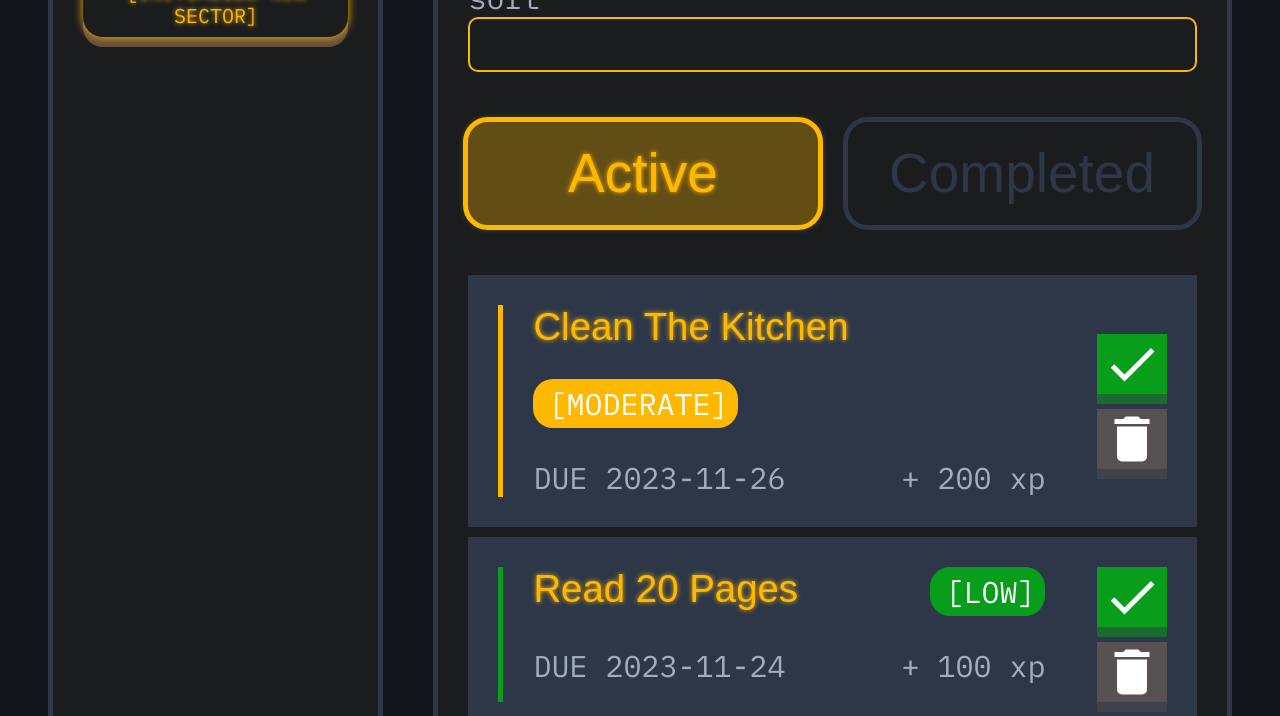
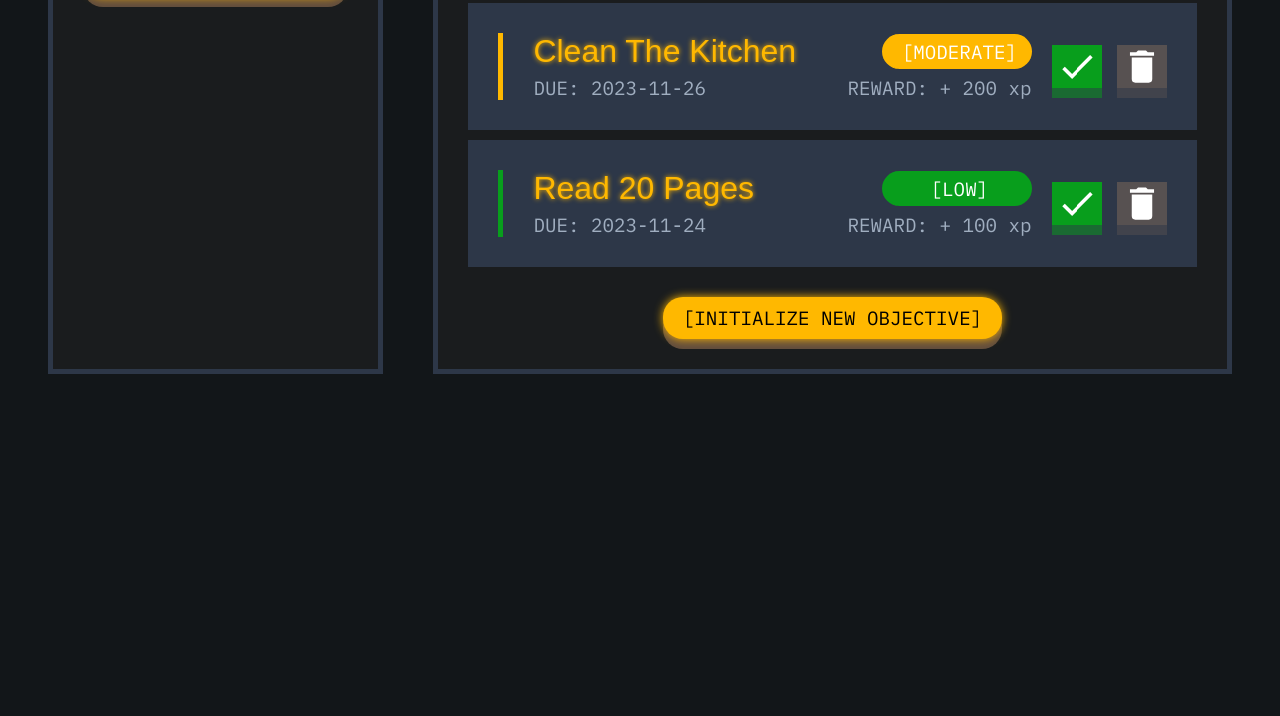
Before and after one commit to pontificust/odin-todo-list, a website built with webpack: page src/template.html in a window 1280 px wide. Shown: the part 682-1398 px from the top of the page. After the commit the page ends 1056 px from the top, so only its background shows below. Built offline with nearby package versions, Linux system fonts and the light colour scheme; files whose address does not match are found by name.

Commit message:
refactor: refine the design of a task card

```diff
--- a/src/assets/css/global.css
+++ b/src/assets/css/global.css
@@ -521,7 +521,7 @@ body {
     gap: 50px;
     background-color: var(--body-background-color);
     font-family: 'IBM Plex Mono reg', sans-serif;
-    font-size: clamp(1.6rem, 2.5vw, 3rem);
+    font-size: clamp(1.6rem, 1.5vw, 3rem);
     color: var(--secondary-text-color);
 }
 
@@ -550,7 +550,7 @@ header {
     text-transform: capitalize;
 }
 
-.header__title{
+.header__title {
     font-size: clamp(3rem, 5vw, 5.5rem);
     color: var(--primary-amber-color);
     text-shadow: 0px 0px 10px var(--shadow-color);
@@ -602,16 +602,12 @@ header {
 
 .main {
     display: grid;
-    grid-template-columns: 1fr 3fr;
+    grid-template-columns: 1fr 6fr;
     gap: 50px;
     padding: 0 clamp(20px, 3vw, 50px);
 }
 
-@media screen and (max-width: 1200px) {
-    .main {
-        grid-template-columns: 1fr;
-    }
-}
+
 
 /* aside styles start */
 
@@ -659,6 +655,7 @@ header {
 .aside__menu-project.active {
     box-shadow: 0 0 20px var(--primary-amber-color);
 }
+
 .aside__menu-icon {
     width: 35px;
     height: 35px;
@@ -704,7 +701,7 @@ header {
     right: 0;
 }
 
-.aside__menu-project:hover .aside__menu-btn-close{
+.aside__menu-project:hover .aside__menu-btn-close {
     opacity: 0.7;
 }
 
@@ -718,7 +715,7 @@ header {
     color: var(--primary-amber-color);
     text-shadow: 0 0 5px var(--primary-amber-color);
     box-shadow: 0 0 10px var(--primary-amber-color),
-    0 10px 0 #ffb88050;
+        0 10px 0 #ffb88050;
     align-self: center;
     padding: 10px;
     border-radius: 20px;
@@ -736,7 +733,7 @@ header {
 .tasks {
     display: flex;
     flex-direction: column;
-    gap: 50px;
+    gap: 30px;
     padding: clamp(15px, 3vw, 30px);
     background-color: var(--section-background-color);
     border: var(--border);
@@ -751,7 +748,7 @@ header {
 }
 
 .tasks__sector-title {
-    font-size: clamp(3rem, 5vw, 5.5rem);
+    font-size: clamp(3rem, 3vw, 3rem);
     font-family: 'IBM Plex Mono bold', sans-serif;
     align-self: center;
     overflow-wrap: anywhere;
@@ -761,7 +758,8 @@ header {
 
 .tasks__tabs {
     display: flex;
-    gap: 30px;
+    border-radius: 20px;
+    outline: 5px solid #2D3748;
 }
 
 .tasks__tab {
@@ -769,22 +767,26 @@ header {
     background-color: transparent;
     color: #2D3748;
     border: none;
-    outline: 5px solid #2D3748;
-    border-radius: 20px;
-    font-size: clamp(2rem, 5vw, 5.5rem);
-    padding: 20px;
+    font-size: clamp(2rem, 3vw, 3rem);
+    padding: 10px;
+    border: none;
     transition: all .4s;
     cursor: pointer;
     font-family: 'IBM Plex Mono bold', sans-serif;
+    border-radius: 0 20px 20px 0;
+}
+
+.tasks__tab:nth-of-type(1) {
+    border-radius: 20px 0 0 20px;
 }
 
 .tasks__tab:hover,
 .tasks__tab:focus,
 .tasks__tab.active {
     color: var(--primary-amber-color);
-    outline-color: var(--primary-amber-color);
+    /* outline-color: var(--primary-amber-color); */
     text-shadow: 0 0 5px var(--primary-amber-color);
-    box-shadow: 0 0 10px var(--primary-amber-color);
+    /* box-shadow: 0 0 10px var(--primary-amber-color); */
 }
 
 .tasks__cards {
@@ -797,22 +799,25 @@ header {
 .tasks__card {
     display: grid;
     grid-template-columns: 6fr 1fr;
-    gap: 30px;
+    gap: 20px;
     background-color: #2D3748;
     padding: 30px;
+    justify-content: space-between;
+    align-items: center;
 }
 
 .tasks__card-wrapper {
     display: flex;
     flex-direction: column;
-    gap: 30px;
+    gap: 5px;
 }
 
 .tasks__card-row {
     display: flex;
     justify-content: space-between;
+    gap: 20px;
+    align-items: center;
     flex-wrap: wrap;
-    gap: 30px;
     padding-left: 30px;
 }
 
@@ -820,14 +825,16 @@ header {
     color: var(--primary-amber-color);
     font-family: 'IBM Plex Mono bold', sans-serif;
     text-transform: capitalize;
-    font-size: clamp(2rem, 3vw, 4rem);
+    font-size: clamp(2rem, 2.5vw, 4rem);
     text-shadow: 0 0 5px var(--primary-amber-color);
 }
 
 .tasks__priority {
+    width: max(110px, 30%);
+    text-align: center;
     background-color: var(--status-red-color);
     color: #fff;
-    padding: 5px 10px;
+    padding: 5px 0;
     border-radius: 20px;
     text-transform: uppercase;
 }
@@ -838,16 +845,14 @@ header {
 
 .tasks__card-btns {
     display: flex;
-    flex-direction: column;
     gap: 15px;
-    margin-left: auto;
-    align-self: center;
 }
 
 .tasks__card-btn {
-    width: clamp(5rem, 7vw, 7rem);
+    width: clamp(3rem, 5vw, 5rem);
     aspect-ratio: 7 / 6;
     background-position: center;
+    align-self: center;
 }
 
 .tasks__card-btn[data-id="completeTask"] {
@@ -869,7 +874,7 @@ header {
 .tasks__btn {
     background-color: var(--primary-amber-color);
     box-shadow: 0 0 10px var(--primary-amber-color),
-    0 10px 0 #ffb88050;
+        0 10px 0 #ffb88050;
     padding: 10px 20px;
     border-radius: 20px;
     align-self: center;
@@ -888,6 +893,7 @@ header {
 
 .tasks__priority.critical {
     background-color: var(--status-red-color);
+    border: none;
 }
 
 .tasks__priority.moderate {
@@ -1034,10 +1040,10 @@ option {
     background-color: var(--primary-amber-color);
     color: var(--body-background-color);
     box-shadow: 0px 10px 0 #ffb88050,
-    0 0 10px var(--primary-amber-color);
+        0 0 10px var(--primary-amber-color);
 }
 
-.popup__btn:nth-of-type(1):hover{
+.popup__btn:nth-of-type(1):hover {
     box-shadow: 0 0 10px var(--primary-amber-color);
 }
 
@@ -1045,10 +1051,10 @@ option {
     background-color: #5e6360;
     color: var(--primary-amber-color);
     box-shadow: 0px 10px 0 #57515180,
-    0 0 10px #575151;
+        0 0 10px #575151;
 }
 
-.popup__btn:nth-of-type(2):hover{
+.popup__btn:nth-of-type(2):hover {
     box-shadow: 0 0 10px #575151;
 }
 
@@ -1096,4 +1102,14 @@ option {
 }
 
 
+@media screen and (max-width: 1200px) {
+    .main {
+        grid-template-columns: 1fr;
+    }
+
+    .tasks__card-btns {
+        flex-wrap: wrap;
+    }
+}
+
 /* main styles end */
--- a/src/modules/views/RenderManager.js
+++ b/src/modules/views/RenderManager.js
@@ -108,11 +108,11 @@ export class RenderManger {
             taskXp,
             tasksWrapper } = this.#parseTaskStructure();
 
-        taskName.textContent = taskData.title;
+        taskName.textContent = `${taskData.title}`;
         taskPriority.textContent = `[${taskData.priority}]`;
         taskPriority.classList.add(`${taskData.priority}`);
-        taskDate.textContent = `due ${taskData.dueDate}`;
-        taskXp.textContent = `+ ${taskData.getXP()} xp`;
+        taskDate.textContent = `due: ${taskData.dueDate}`;
+        taskXp.textContent = `REWARD: + ${taskData.getXP()} xp`;
         tasksWrapper.classList.add(`${taskData.priority}`);
         task.dataset.id = taskData.id;
 
--- a/src/template.html
+++ b/src/template.html
@@ -95,7 +95,7 @@
                         <select class="popup__input" name="priority" id="priority" required>
                             <option value="critical">Critical</option>
                             <option value="moderate" selected>Moderate</option>
-                            <option value="easy">Low</option>
+                            <option value="low">Low</option>
                         </select>
                     </div>
                 </div>
```
